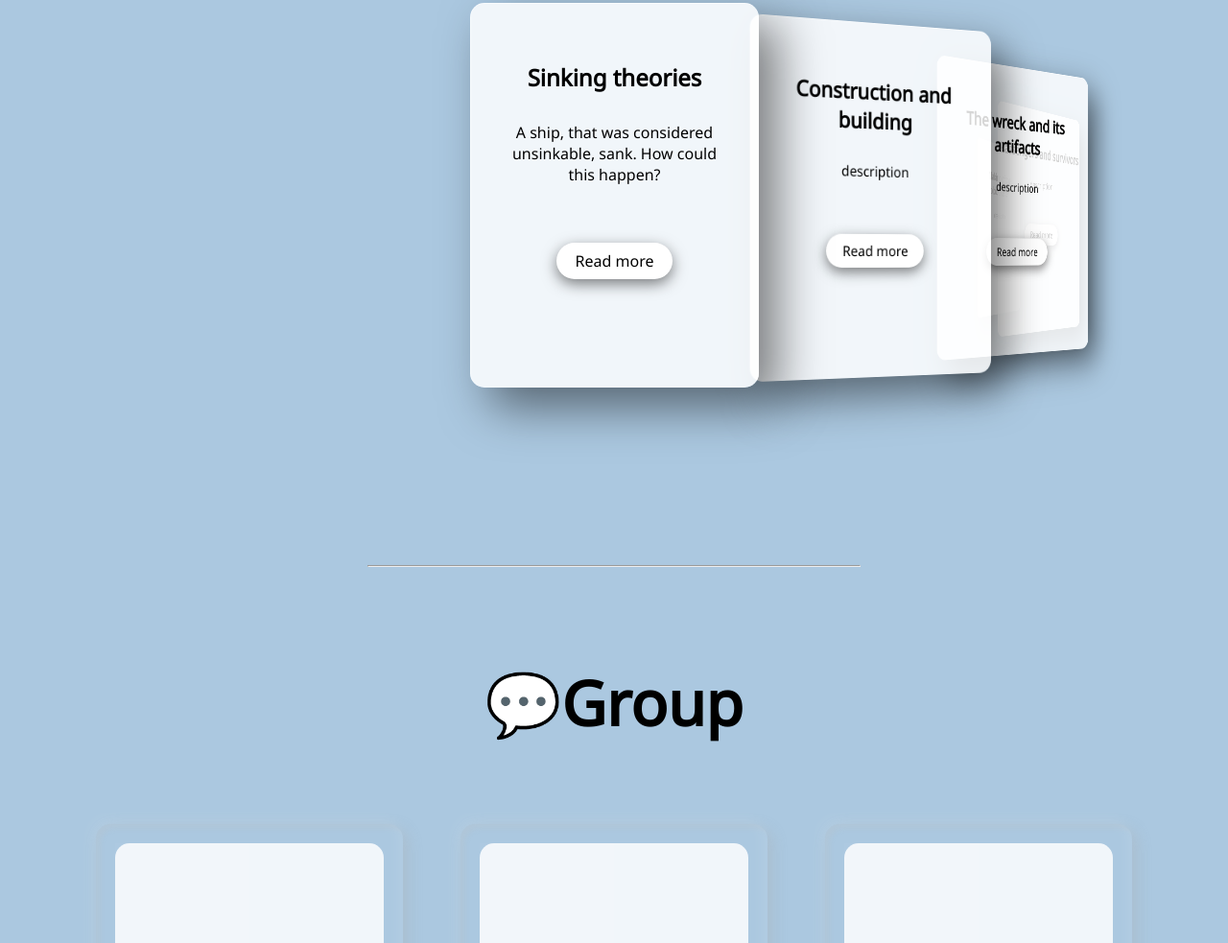
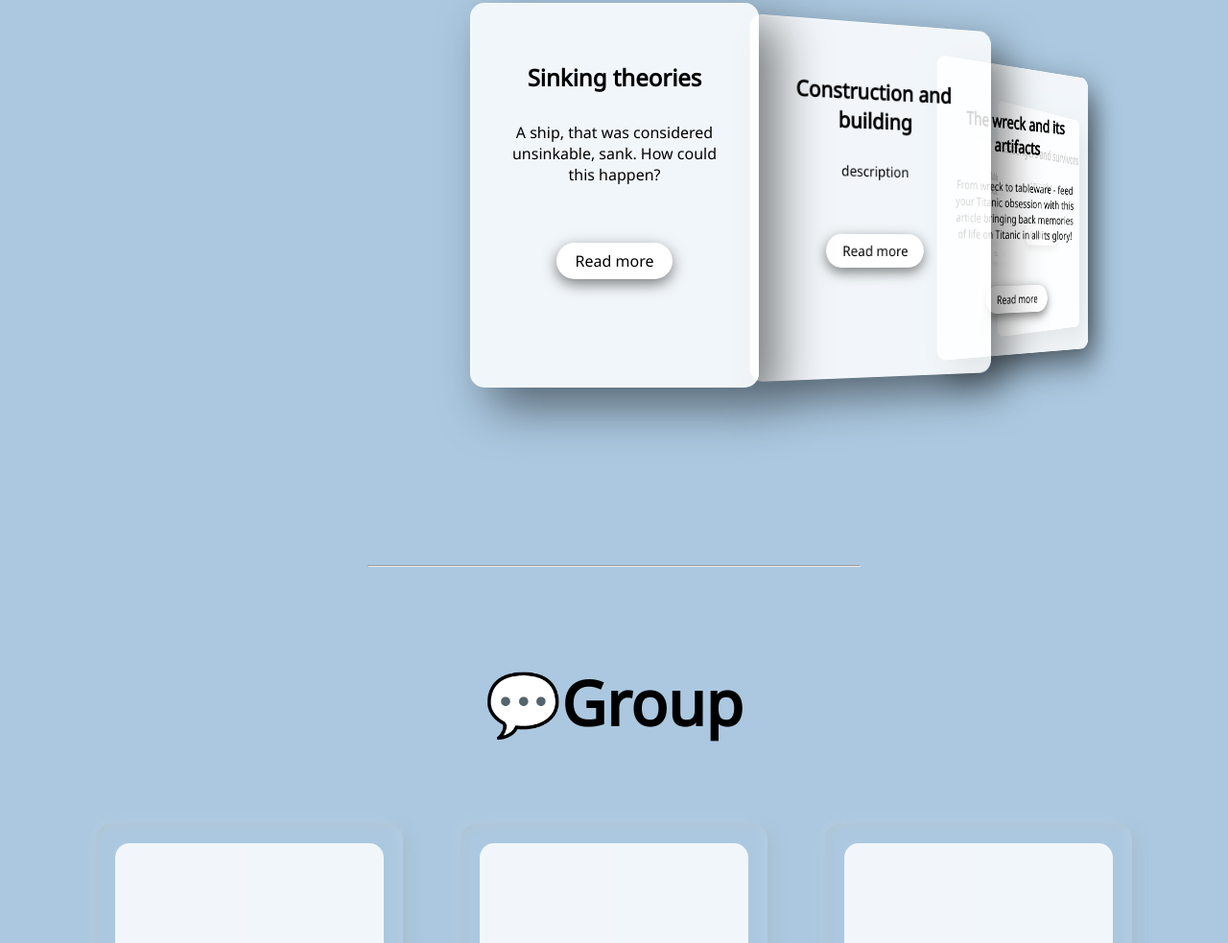
Before and after one commit to finjono/Titanic-fandom-page, a plain HTML site: page index.html in a window 1280 px wide. Shown: the part 1157-2140 px from the top of the page at 96% size. Drawn offline with nearby package versions, Linux system fonts and the light colour scheme; a web font is replaced by a local one.

Commit message:
- added one more <br> - changed name - added article 3 description

```diff
--- a/index.html
+++ b/index.html
@@ -70,7 +70,7 @@
     </div>
         <div class="item">
       <h1>The wreck and its artifacts</h1>
-      <p>description</p>
+      <p>From wreck to tableware - feed your Titanic obsession with this article bringing back memories of life on Titanic in all its glory!</p>
       <a href="articles/article3.html">Read more</a>
     </div>
         <div class="item">
```
Also changed, not shown: articles/article3.html (+2 -1 lines).
